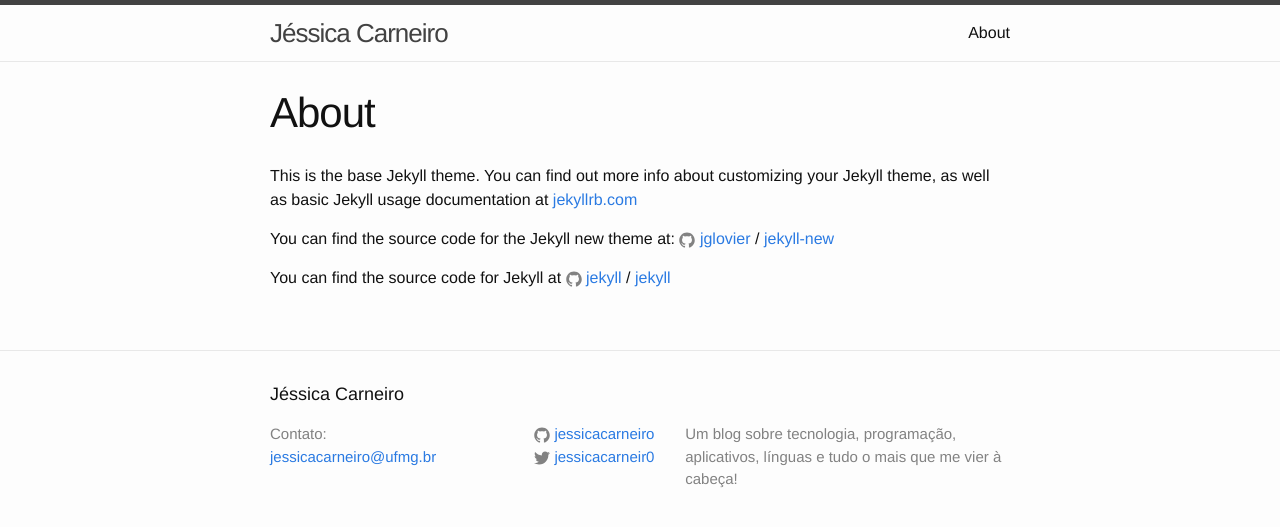
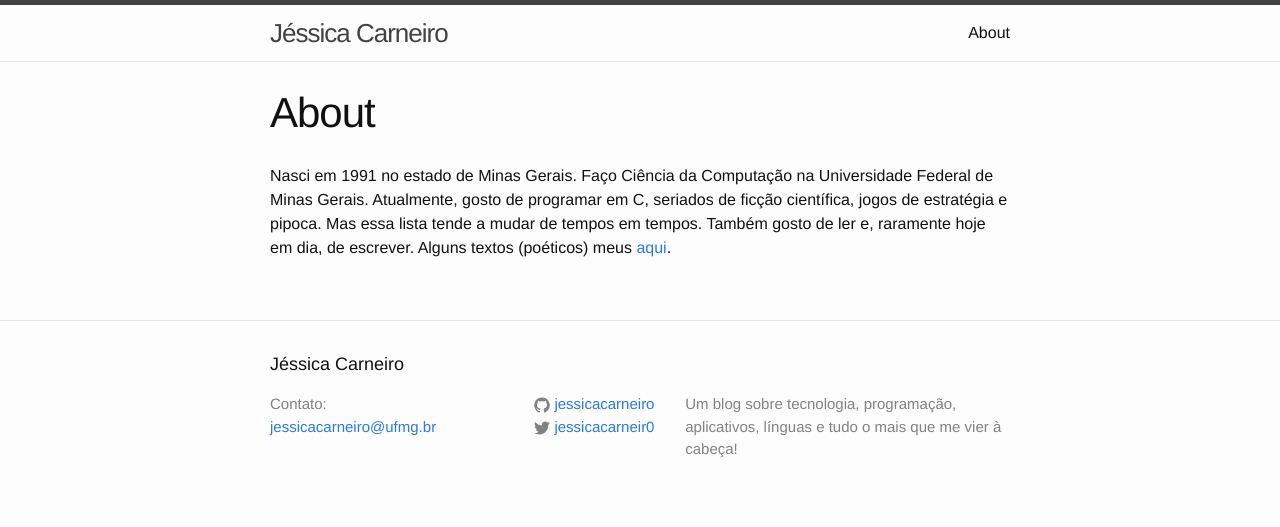
Before and after one commit to jessicacarneiro/jessicacarneiro.github.io, a Jekyll site: the page built from about.md, in a window 1280 px wide. Shown: the top 527 px of the page. Built offline with Jekyll 4.4.1, drawn with Linux system fonts in a browser that asks for light colours.

Commit message:
Editando o meu perfil.

```diff
--- a/about.md
+++ b/about.md
@@ -4,12 +4,7 @@ title: About
 permalink: /about/
 ---
 
-This is the base Jekyll theme. You can find out more info about customizing your Jekyll theme, as well as basic Jekyll usage documentation at [jekyllrb.com](http://jekyllrb.com/)
+Nasci em 1991 no estado de Minas Gerais. Faço Ciência da Computação na Universidade Federal de Minas Gerais. Atualmente, gosto de programar em C, seriados de ficção científica, jogos de estratégia e pipoca. Mas essa lista tende a mudar de tempos em tempos. Também gosto de ler e, raramente hoje em dia, de escrever. Alguns textos (poéticos) meus [aqui][tumblr].
 
-You can find the source code for the Jekyll new theme at:
-{% include icon-github.html username="jglovier" %} /
-[jekyll-new](https://github.com/jglovier/jekyll-new)
 
-You can find the source code for Jekyll at
-{% include icon-github.html username="jekyll" %} /
-[jekyll](https://github.com/jekyll/jekyll)
+[tumblr]: http://jessicacarneir0.tumblr.com/
```
